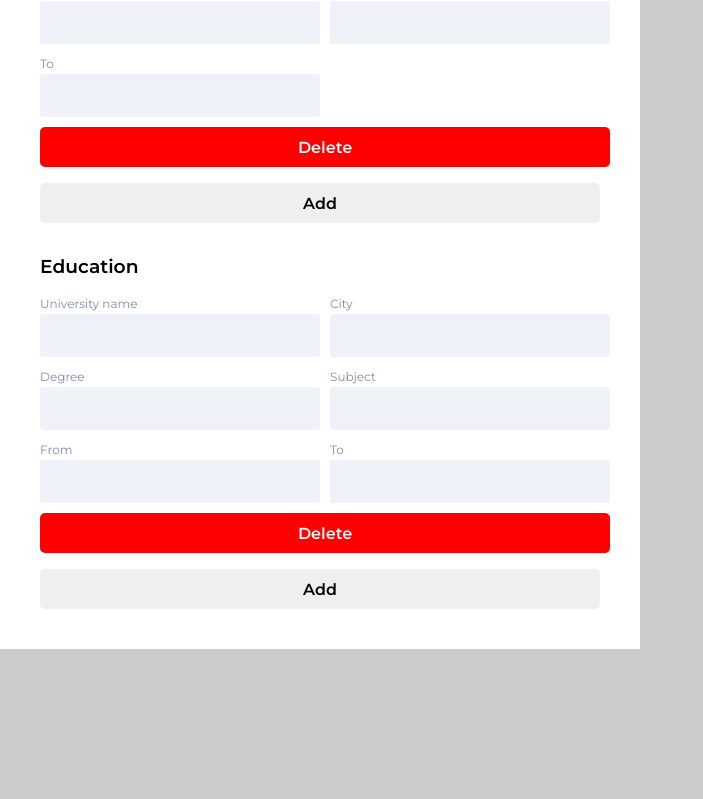
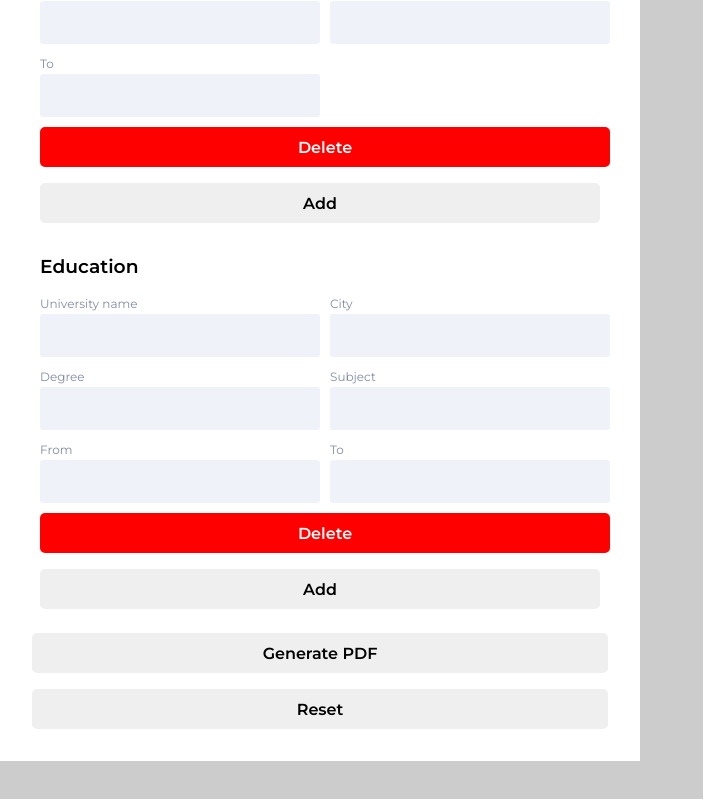
Before and after one commit to habidoyetech/cv-project, a React (Create React App) app: page / in a window 1280 px wide. Shown: the part 861-1660 px from the top of the page, without its empty margins (0-703 px from the left). Before the commit the page ends 1558 px from the top, so only its background shows below. Built offline with nearby package versions, Linux system fonts and the light colour scheme; a web font is replaced by a local one.

Commit message:
Add react to print, function to generate pdf from input and reset function to clear all

```diff
--- a/package.json
+++ b/package.json
@@ -9,6 +9,7 @@
     "react": "^18.1.0",
     "react-dom": "^18.1.0",
     "react-scripts": "5.0.1",
+    "react-to-print": "^2.14.7",
     "uuid": "^8.3.2",
     "web-vitals": "^2.1.4"
   },
--- a/src/Components/Cvform/Cvform.js
+++ b/src/Components/Cvform/Cvform.js
@@ -2,6 +2,7 @@ import React from 'react';
 import Personal from './Personal';
 import Experience from './Experience';
 import Education from './Education';
+import Button from '../Utilities/Button';
 
 const CvForm = ({
   cv,
@@ -11,7 +12,9 @@ const CvForm = ({
   onDeleteExperience,
   onChangeEducation,
   onAddEducation,
-  onDeleteEducation
+  onDeleteEducation,
+  onPrint,
+  onReset
 }) => {
   return (
     <div className="cvFormContainer">
@@ -28,6 +31,10 @@ const CvForm = ({
         onAdd={onAddEducation}
         onDelete={onDeleteEducation}
       />
+      <>
+        <Button text="Generate PDF" onClick={onPrint} primary></Button>
+        <Button text="Reset" onClick={onReset} red></Button>
+      </>
     </div>
   )
 }
--- a/src/Components/Main.js
+++ b/src/Components/Main.js
@@ -1,7 +1,8 @@
-import React, {useState} from 'react';
+import React, {useState, useRef} from 'react';
 import CvForm from './Cvform/Cvform';
 import emptyCV from './Utilities/emptyCv';
 import { v4 as uuidv4 } from 'uuid';
+import { useReactToPrint } from 'react-to-print';
 
 const Main = () => {
 
@@ -124,6 +125,15 @@ const Main = () => {
     })
   }
 
+  const handleReset = () => {
+    setCv(emptyCV)
+  }
+
+  const componentRef = useRef()
+
+  // throws warning because react-to-print uses findDOMNode
+  const handlePrint = useReactToPrint({ content: () => componentRef.current })
+
 
   return(
     <main className="cvMainContainer">
@@ -136,6 +146,8 @@ const Main = () => {
         onChangeEducation={handleChangeEducation}
         onAddEducation={handleAddEducation}
         onDeleteEducation={handleDeleteEducation}
+        onPrint={handlePrint}
+        onReset={handleReset}
       />
 
     </main>
```
Also changed, not shown: 1 other file (tests, documents, lock files or other folders).
